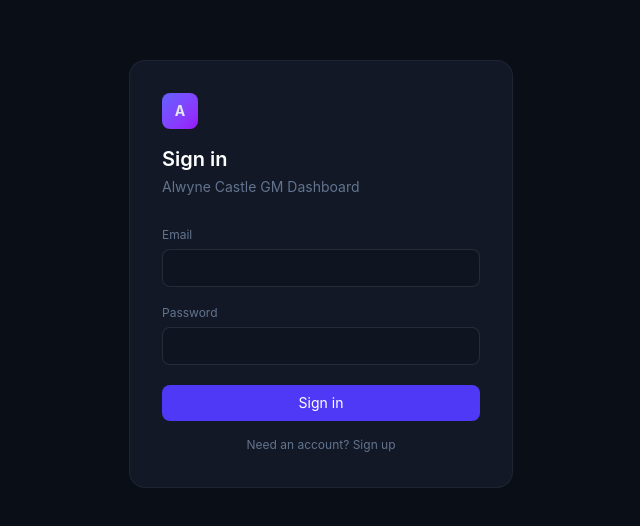
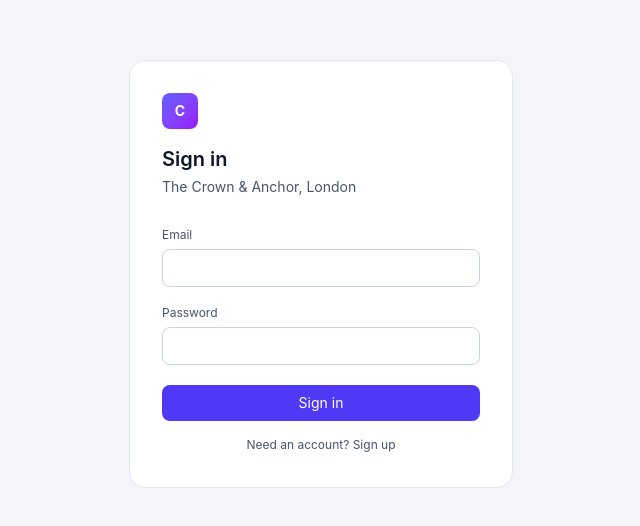
Before and after one commit to lightbuzz122/gm-dashboard, a React (Vite) app: page /login in a window 1280 px wide. Shown: the part 126-652 px from the top of the page, without its empty margins (319-959 px from the left). Built offline with nearby package versions, Linux system fonts and the light colour scheme.

Commit message:
Update Login.jsx

```diff
--- a/src/pages/Login.jsx
+++ b/src/pages/Login.jsx
@@ -1,6 +1,7 @@
 import { useState } from "react";
 import { useNavigate } from "react-router-dom";
 import { useAuth } from "../context/AuthContext";
+import { SITE } from "../config";
 
 export default function Login() {
   const { signIn, signUp } = useAuth();
@@ -33,41 +34,41 @@ export default function Login() {
   }
 
   return (
-    <div className="min-h-screen w-full bg-[#0a0e17] text-slate-200 flex items-center justify-center px-4">
-      <div className="w-full max-w-sm bg-[#121826] border border-white/5 rounded-2xl p-8">
-        <div className="w-9 h-9 rounded-lg bg-gradient-to-br from-indigo-500 to-purple-600 flex items-center justify-center text-sm font-bold mb-4">
-          A
+    <div className="min-h-screen w-full bg-[#F3F5F9] text-slate-800 flex items-center justify-center px-4">
+      <div className="w-full max-w-sm bg-white border border-slate-200 rounded-2xl p-8">
+        <div className="w-9 h-9 rounded-lg bg-gradient-to-br from-indigo-500 to-purple-600 flex items-center justify-center text-sm font-bold text-white mb-4">
+          {SITE.name.replace(/^the\s+/i, "").charAt(0)}
         </div>
-        <h1 className="text-xl font-semibold text-white mb-1">
+        <h1 className="text-xl font-semibold text-slate-900 mb-1">
           {mode === "signin" ? "Sign in" : "Create your account"}
         </h1>
-        <p className="text-slate-500 text-sm mb-6">Alwyne Castle GM Dashboard</p>
+        <p className="text-slate-600 text-sm mb-6">{SITE.name}, {SITE.area}</p>
 
         <form onSubmit={handleSubmit} className="space-y-3">
           <div>
-            <label className="text-xs text-slate-500">Email</label>
+            <label className="text-xs text-slate-600">Email</label>
             <input
               type="email"
               required
               value={email}
               onChange={(e) => setEmail(e.target.value)}
-              className="w-full mt-1 bg-[#0e1420] border border-white/10 rounded-lg px-3 py-2 text-sm outline-none focus:border-indigo-500"
+              className="w-full mt-1 bg-white border border-slate-300 rounded-lg px-3 py-2 text-sm outline-none focus:border-indigo-500"
             />
           </div>
           <div>
-            <label className="text-xs text-slate-500">Password</label>
+            <label className="text-xs text-slate-600">Password</label>
             <input
               type="password"
               required
               minLength={6}
               value={password}
               onChange={(e) => setPassword(e.target.value)}
-              className="w-full mt-1 bg-[#0e1420] border border-white/10 rounded-lg px-3 py-2 text-sm outline-none focus:border-indigo-500"
+              className="w-full mt-1 bg-white border border-slate-300 rounded-lg px-3 py-2 text-sm outline-none focus:border-indigo-500"
             />
           </div>
 
-          {error && <p className="text-red-400 text-xs">{error}</p>}
-          {info && <p className="text-emerald-400 text-xs">{info}</p>}
+          {error && <p className="text-red-700 text-xs">{error}</p>}
+          {info && <p className="text-emerald-700 text-xs">{info}</p>}
 
           <button
             type="submit"
@@ -84,7 +85,7 @@ export default function Login() {
             setError("");
             setInfo("");
           }}
-          className="w-full text-center text-xs text-slate-500 hover:text-slate-300 mt-4"
+          className="w-full text-center text-xs text-slate-600 hover:text-slate-700 mt-4"
         >
           {mode === "signin" ? "Need an account? Sign up" : "Already have an account? Sign in"}
         </button>
```
